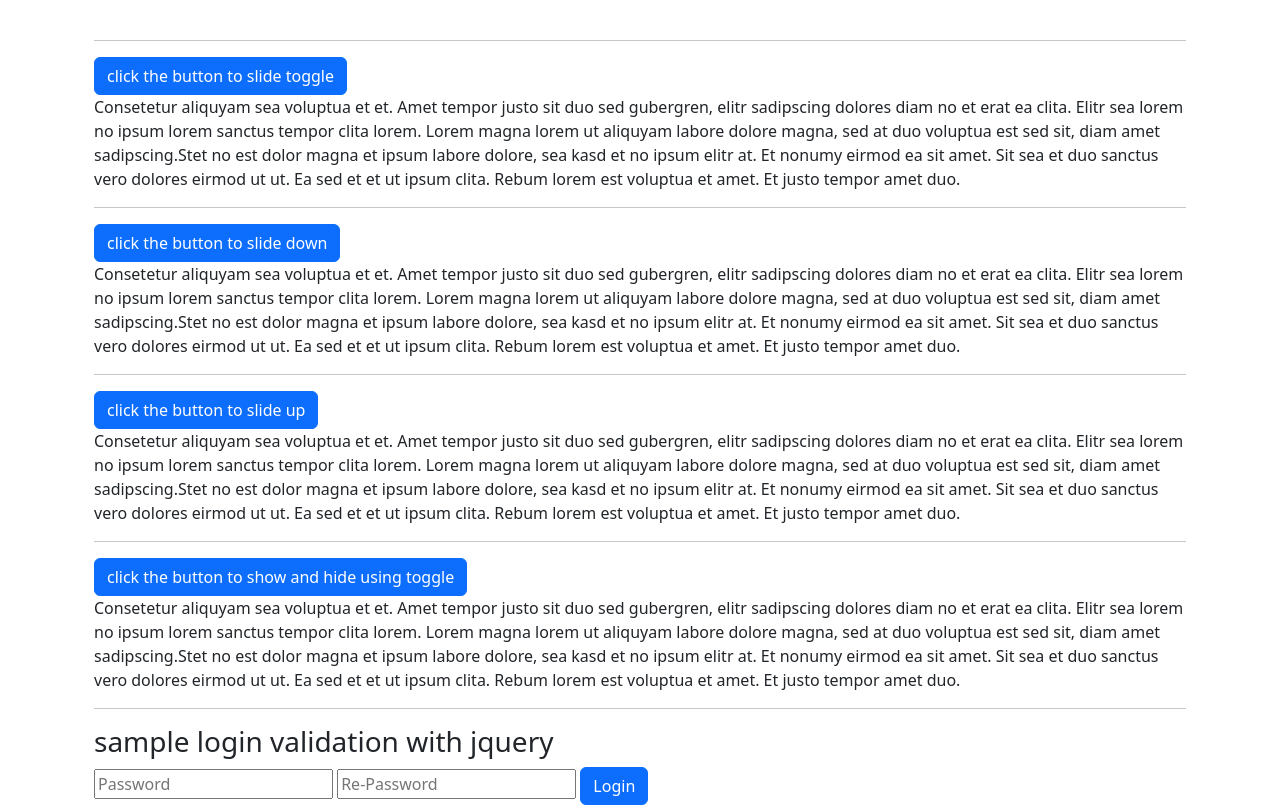
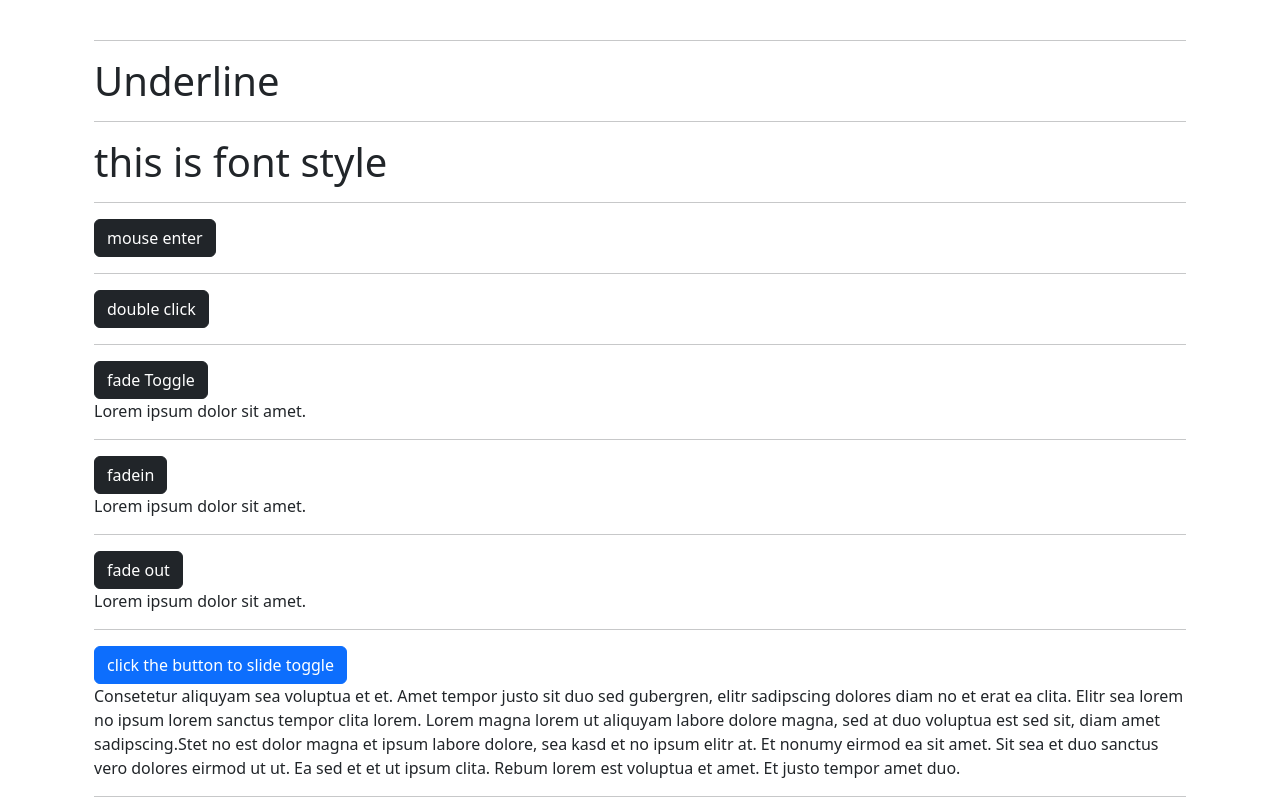
Before and after one commit to ranjithawee/JQuery, a plain HTML site: page index.html in a window 1280 px wide. Shown: the top 808 px of the page. Drawn offline with Linux system fonts and the light colour scheme.

Commit message:
Update index.html

```diff
--- a/index.html
+++ b/index.html
@@ -40,6 +40,49 @@
 
 
 
+
+
+
+
+  <!-- demo 40 -->
+  <div><hr></div>
+  <h1 class="doted">Underline</h1>
+
+
+  <!-- demo 39 -->
+  <div><hr></div>
+
+  <h1 class="font_style">this is font style</h1>
+
+  <!-- demo 38 -->
+  <div><hr></div>
+
+  <button class="btn btn-dark btn_mouseenter">mouse enter</button>
+
+  <!-- demo 37 -->
+  <div><hr></div>
+
+  <button class="btn btn-dark btn_dbl">double click</button>
+
+  <!-- demo 36 -->
+  <div><hr></div>
+
+<button class="btn btn-dark fadeToggle-1">fade Toggle</button>
+<p class="fadeToggle">Lorem ipsum dolor sit amet.</p>
+
+
+  <!-- demo 35 -->
+  <div><hr></div>
+
+<button class="btn btn-dark fadeIN">fadein</button>
+<p class="fadeIn">Lorem ipsum dolor sit amet.</p>
+
+
+  <!-- demo 34 -->
+  <div><hr></div>
+
+<button class="btn btn-dark fadeOut-1">fade out</button>
+<p class="fadeOut">Lorem ipsum dolor sit amet.</p>
 
 
 
```
